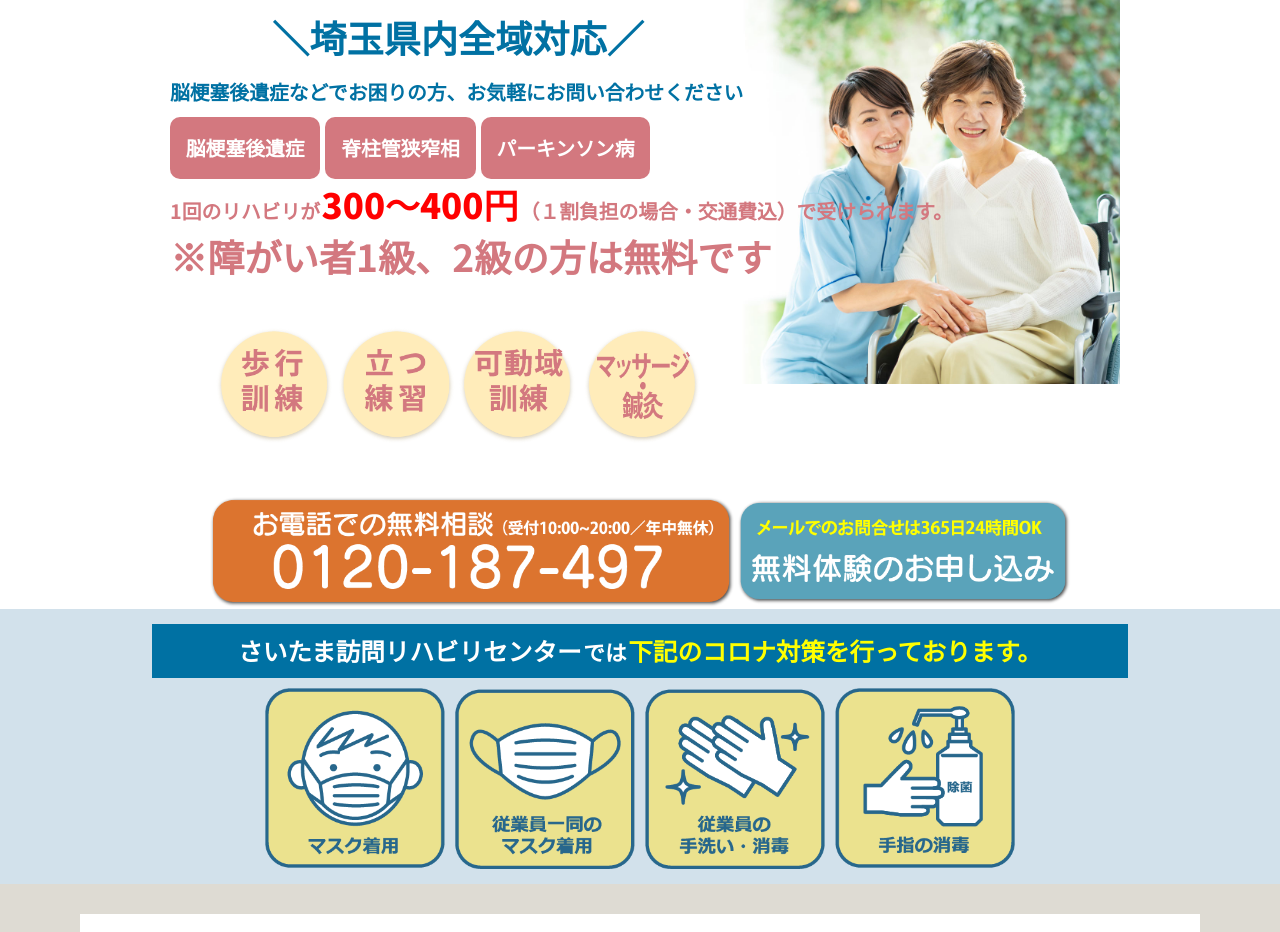
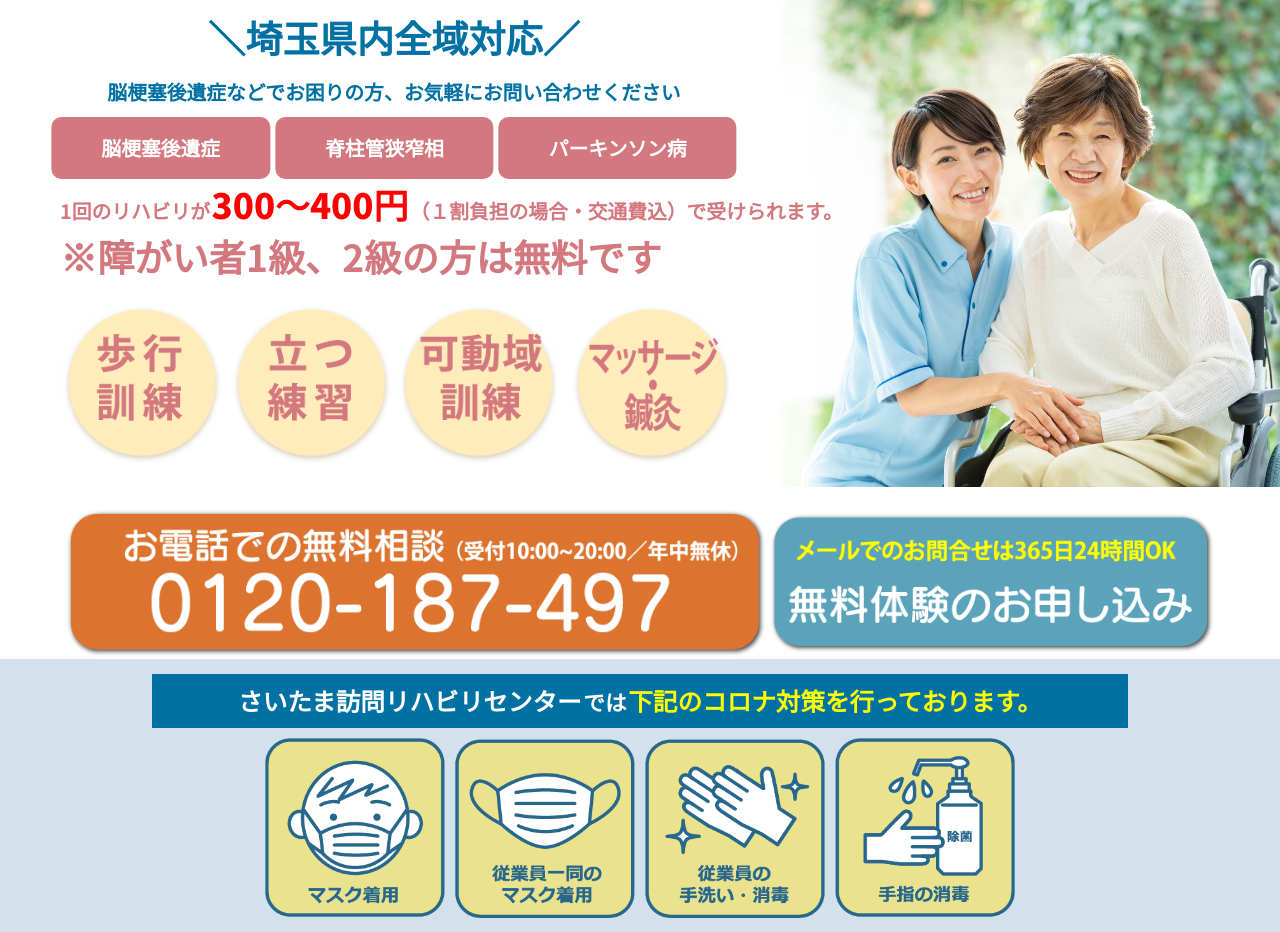
Before and after one commit to daiki-create/saitama, a PHP site: page / in a window 1280 px wide. Shown: the part 147-1079 px from the top of the page. Run offline with PHP 8.4, Linux system fonts and the light colour scheme; data comes from the database, SQL or seed files in the repository; some web fonts are replaced.

Commit message:
納期前日修正

```diff
--- a/css/responsive.css
+++ b/css/responsive.css
@@ -178,6 +178,8 @@
     }
     #top #top_left_square{
         height: 0;
+        display: flex !important;
+        z-index: 9999 !important;
     }
     #top #top_left_square div{
         width: 32%;
@@ -186,7 +188,7 @@
         padding: 5px 0;
         border-radius: 5px;
         transform: translateY(20px);
-        z-index: 999;
+        z-index: 9999 !important;
     }
     #top #top_left_square div:nth-child(1){
         margin-left: 3%;
@@ -198,6 +200,7 @@
         background-position: center top;
         height: 100vw;
         position: relative;
+        z-index: -1 !important;
     }
     #top #top_left_circle img{
         position: absolute;
@@ -282,19 +285,23 @@
         min-width: 0;
         margin-top: 0.5rem;
     }
-    #worries > div:nth-child(2),
-    #worries > div:nth-child(2) > div,
-    #worries > div:nth-child(2) div{
-        z-index: 999 !important;
+    #worries > div:nth-child(2)
+    {
+        position: relative;
+        margin-bottom: calc(90vw);
     }
-    #worries > div:nth-child(3){
+    #worries #nayami_sp{
         background-repeat: no-repeat;
         background-image: url('../img/nayami.jpg');
         background-size: 100%;
         background-position: center top;
         height: 110vw;
+        width: 100%;
         /* transform: translateY(-100px); */
-        z-index: 0 !important;
+        z-index: -1 !important;
+        position: absolute;
+        top: 200px;
+        left: 0;
     }
     #worries_sp{
         line-height: 2.2em;
--- a/css/style.css
+++ b/css/style.css
@@ -195,9 +195,17 @@ header #header_right #hamburger{
     width: 60%;
     padding: 10px;
 }
+#top #top_left_square{
+    display: inline-flex;
+    margin: auto;
+    text-align: center;
+    margin-left: 50%;
+    transform: translateX(-50%);
+    white-space: nowrap;
+}
 #top #top_left_square div{
     border-radius: 10px;
-    padding: 0.8em;
+    padding: 0.8em 50px;
 }
 #top #top_left_square div:nth-child(2){
     margin: 0 5px;
@@ -211,6 +219,9 @@ header #header_right #hamburger{
 #top #top_left_blue p:nth-child(2){
     margin: 10px 0;
 }
+#top_bottom{
+    margin-top: 20px;
+}
 #top #top_bottom div:nth-child(1){
     width: 55%;
     margin-left: 5%;
@@ -219,6 +230,28 @@ header #header_right #hamburger{
 #top #top_bottom div:nth-child(2){
     width: 35%;
     cursor: pointer;
+}
+#top #top_left_red_pc{
+    margin-left: 50px;
+}
+#top #top_left_circle img{
+    width: 90%;
+    margin-left: 50%;
+    transform: translateX(-50%);
+}
+@media screen and (max-width:1200px) {
+    #top #top_left_square{
+        margin-left: 0;
+        transform: translateX(0);
+    }
+    #top #top_left_red_pc{
+        margin-left: 0;
+    }
+}
+@media screen and (max-width:1020px) {
+    #top #top_left_square div{
+        padding: 0.8em 40px;
+    }
 }
 
 /* コロナ */
--- a/index.html
+++ b/index.html
@@ -68,12 +68,12 @@
 
         <main>
             <!-- トップ -->
-            <div id="top" class="mw_960">
+            <div id="top" class="">
                 <div class="d_flex">
                     <div id="top_left">
                         <div id="top_left_blue" class="color_blue m_plus_rounded_700">
                             <p class="fs_62 fs_33_sp ta_center">＼埼玉県内全域対応／</p>
-                            <p class="fs_33 fs_18_sp ws_nowrap">脳梗塞後遺症などでお困りの方、<br class="visible_640">お気軽にお問い合わせください</p>
+                            <p class="fs_33 fs_18_sp ws_nowrap ta_center">脳梗塞後遺症などでお困りの方、<br class="visible_640">お気軽にお問い合わせください</p>
                         </div>
                         <div id="top_left_square" class="d_flex color_white m_plus_rounded_700">
                             <div class="bc_red fs_33 fs_16_sp">脳梗塞後遺症</div>
@@ -297,9 +297,10 @@
                             </div>
                         </div>
                         <div class="worries_second_line"><span>わからない</span></div>
+
+                        <div id="nayami_sp" class="visible_640"></div>
                     </div>
                 </div>
-                <div id="nayami_sp" class="visible_640"></div>
             </div>
 
             <!-- 動画 -->
```
Also changed, not shown: img/four_circle.png.
